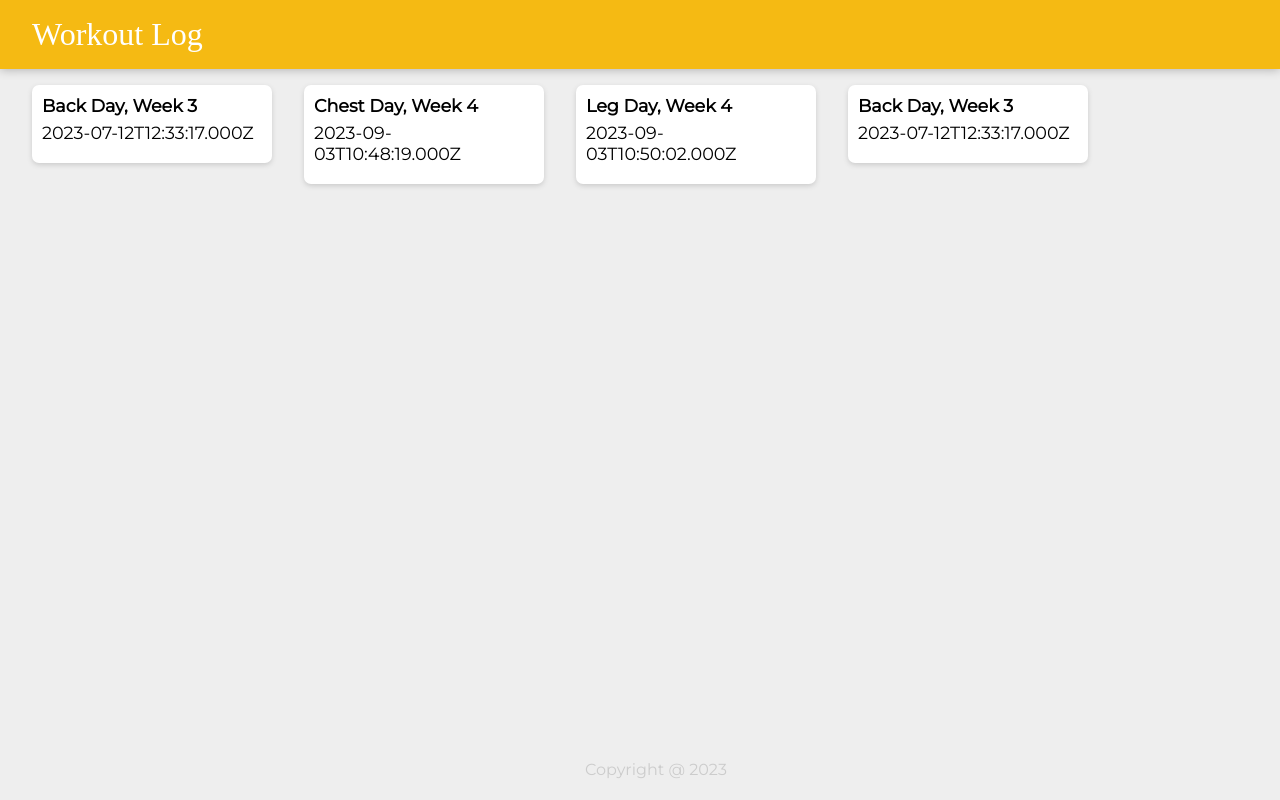
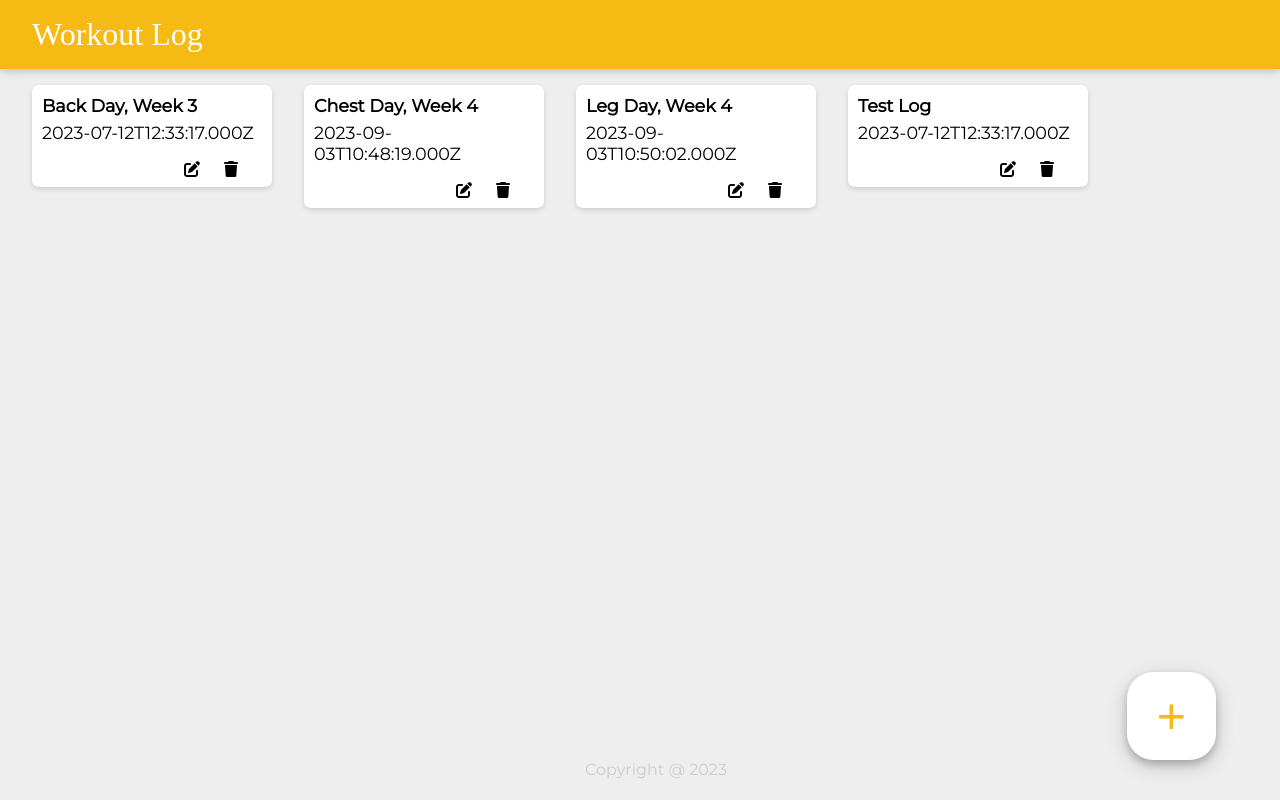
Before and after one commit to abu-ullah/WorkoutLog-App, a React (Create React App) app: page / in a window 1280 px wide. Built offline with nearby package versions, Linux system fonts and the light colour scheme; a web font is replaced by a local one.

Commit message:
Applied UseState for mouseover log's edit and delete buttons

```diff
--- a/public/index.html
+++ b/public/index.html
@@ -11,6 +11,7 @@
 
   <body>
     <div id="root"></div>
+    <script src="https://kit.fontawesome.com/61e1a546d9.js" crossorigin="anonymous"></script>
     <script src="../src/index.js" type="text/jsx"></script>
   </body>
 </html>
--- a/public/styles.css
+++ b/public/styles.css
@@ -17,11 +17,23 @@ header {
   padding: 16px 32px;
   box-shadow: 0 0 10px 0 rgba(0, 0, 0, 0.3);
 }
-
 header h1 {
   color: #fff;
   font-family: "McLaren", cursive;
   font-weight: 200;
+}
+.btnAdd {
+  background-color: #fff;
+  color: #f5ba13;
+  font-size: 50px;
+  padding: 0.3em 0.6em;;
+  border-radius: 30%;
+  border: none;
+  box-shadow: 0 4px 8px 0 rgba(0, 0, 0, 0.2), 0 6px 20px 0 rgba(0, 0, 0, 0.19);
+  /* Fixed positioning */
+  position: fixed;
+  bottom: 5%;
+  right: 5%;
 }
 
 footer {
@@ -50,10 +62,59 @@ footer p {
   font-size: 1.1em;
   margin-bottom: 6px;
 }
-
 .log p {
   font-size: 1.1em;
   margin-bottom: 10px;
   white-space: pre-wrap;
   word-wrap: break-word;
 }
+.log-icons {
+  margin-top: 0.5rem;
+  float: right;
+  margin-right: 1.5rem;
+}
+.log-icons:hover {
+  font-size: 23px;
+  color: red;
+}
+
+/* Login Form */
+form {
+  padding: 20px 0;
+  position: relative;
+  text-align: center;
+  margin: 10% auto;
+  padding: 0 0;
+}
+form h1 {
+  margin: 2% auto;
+}
+form input {
+  border: 1px solid rgba(252, 252, 252, 0.4);
+  background-color: rgba(252, 252, 252, 0.2);
+  width: 250px;
+  border-radius: 3px;
+  font-family: "Source Sans Pro", sans-serif;
+  padding: 10px 15px;
+  margin: 0 auto 10px auto;
+  display: block;
+  text-align: center;
+  font-size: 18px;
+  color: white;
+  font-weight: 300;
+}
+form button {
+  appearance: none;
+  outline: 0;
+  background-color: #f5ba13;
+  border: 0;
+  padding: 10px 15px;
+  color: white;
+  border-radius: 3px;
+  width: 250px;
+  font-size: 18px;
+}
+form button:hover {
+  background-color: white;
+  color: #f5ba13;
+}
--- a/src/components/App.jsx
+++ b/src/components/App.jsx
@@ -1,9 +1,13 @@
 import React from 'react';
 import Header from './Header';
 import Log from './Log';
+import Login from './Login';
 import Footer from './Footer';
 
 import logs from '../logs';
+
+var isLoggedIn = true;
+var userIsRegistered = true;
 
 function createLog(log) {
   return (
@@ -15,16 +19,44 @@ function createLog(log) {
   );
 }
 
+function renderConditionally() {
+  if (isLoggedIn === true) {
+    return (
+      <div>
+        <Header />
+          {logs.map(createLog)}
+          <Log
+              name="Test Log"
+              last_updated="2023-07-12T12:33:17.000Z"
+          />
+        <Footer />
+      </div>
+    );
+  } else {
+    return (
+      <Login />
+    );
+  }
+}
+
 function App() {
     return (
         <div>
+        {
+          isLoggedIn ?
+          <div>
             <Header />
               {logs.map(createLog)}
               <Log
-                  name="Back Day, Week 3"
+                  name="Test Log"
                   last_updated="2023-07-12T12:33:17.000Z"
               />
+              <button type='submit' className='btnAdd'>+</button>
             <Footer />
+          </div>
+          :
+          <Login isRegistered={userIsRegistered} />
+        }
         </div>
     );
 }
--- /dev/null
+++ b/src/components/Input.jsx
@@ -0,0 +1,7 @@
+import React from "react";
+
+function Input(props) {
+  return <input type={props.type} placeholder={props.placeholder} text={props.text} />
+}
+
+export default Input;
--- a/src/components/Log.jsx
+++ b/src/components/Log.jsx
@@ -1,10 +1,28 @@
-import React from "react";
+import React, {useState} from "react";
 
 function Log(props) {
+
+  const [isMouseOver, setMouseOver] = useState(false)
+  function handleMouseOver() {
+    setMouseOver(true)
+  }
+
+  function handleMouseOut() {
+    setMouseOver(false)
+  }
+
   return (
       <div className="log">
           <h1>{props.name}</h1>
           <p>{props.last_updated}</p>
+          <i class="fa-solid fa-trash log-icons"></i>
+          <i class="fa-solid fa-pen-to-square log-icons"
+            style={{ color: isMouseOver ? "red" : "black",
+                     fontSize: isMouseOver ? "25px" : null
+                  }}
+            onMouseOver={handleMouseOver}
+            onMouseOut={handleMouseOut}
+          ></i>
       </div>
   );
 }
--- /dev/null
+++ b/src/components/Login.jsx
@@ -0,0 +1,22 @@
+import React from "react";
+import Input from './Input';
+
+function Login(props) {
+  return (
+    <div>
+      <form className="form">
+        <h1>Welcome!</h1>
+        <Input type="text" placeholder="Username" />
+        <Input type="password" placeholder="Password" />
+        {!props.isRegistered && (
+          <Input type="password" placeholder="Confirm Password" />
+        )}
+        <button type="submit">
+          { props.isRegistered ? "Login" : "Sign Up" }
+        </button>
+      </form>
+    </div>
+  );
+}
+
+export default Login;
```
Also changed, not shown: src/index.js (+0 -14 lines). Lines whose indentation alone changed are shown as unchanged.
